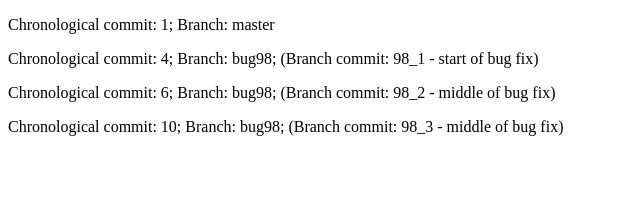
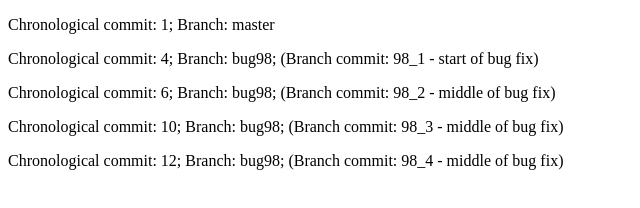
Before and after one commit to BoiseState/CS471-Assignments-TaskBranchWorkflow, a plain HTML site: page index.html in a window 1280 px wide. Shown: the whole page, without its empty margins (0-640 px from the left). Drawn offline with Linux system fonts and the light colour scheme.

Commit message:
Chronological commit: 12; Branch: bug98; (Branch commit: 98_4 - middle of bug fix)

```diff
--- a/index.html
+++ b/index.html
@@ -11,5 +11,6 @@
     <p>Chronological commit:  4; Branch: bug98; (Branch commit: 98_1 - start of bug fix)</p>
     <p>Chronological commit:  6; Branch: bug98; (Branch commit: 98_2 - middle of bug fix)</p>
     <p>Chronological commit: 10; Branch: bug98; (Branch commit: 98_3 - middle of bug fix)</p>
+    <p>Chronological commit: 12; Branch: bug98; (Branch commit: 98_4 - middle of bug fix)</p>
 </body>
 </html>
```
